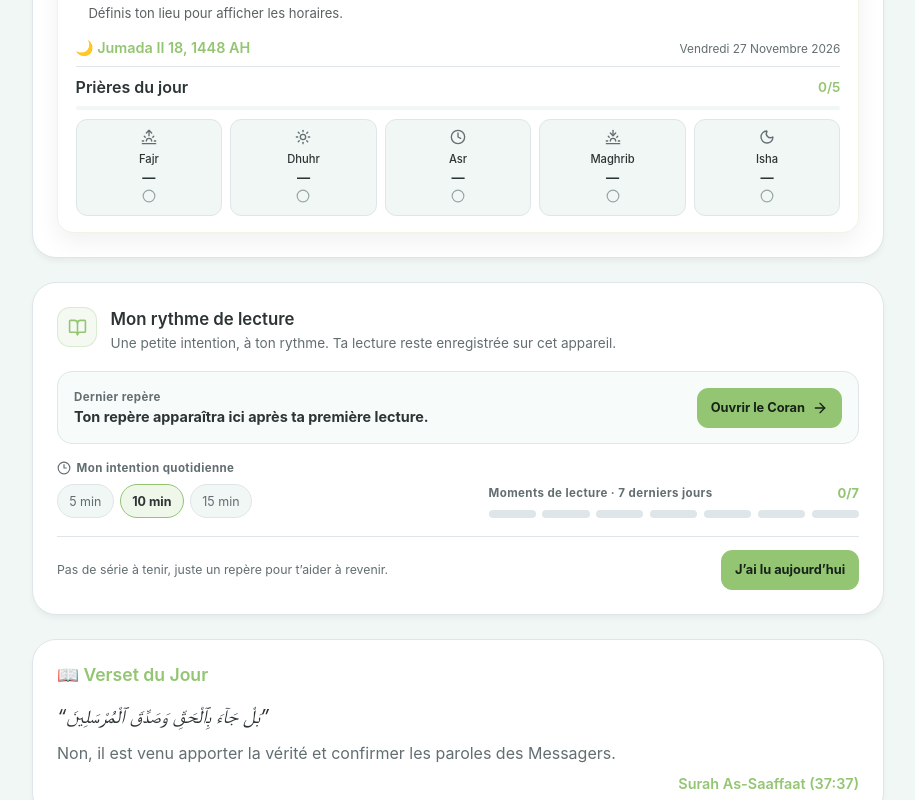
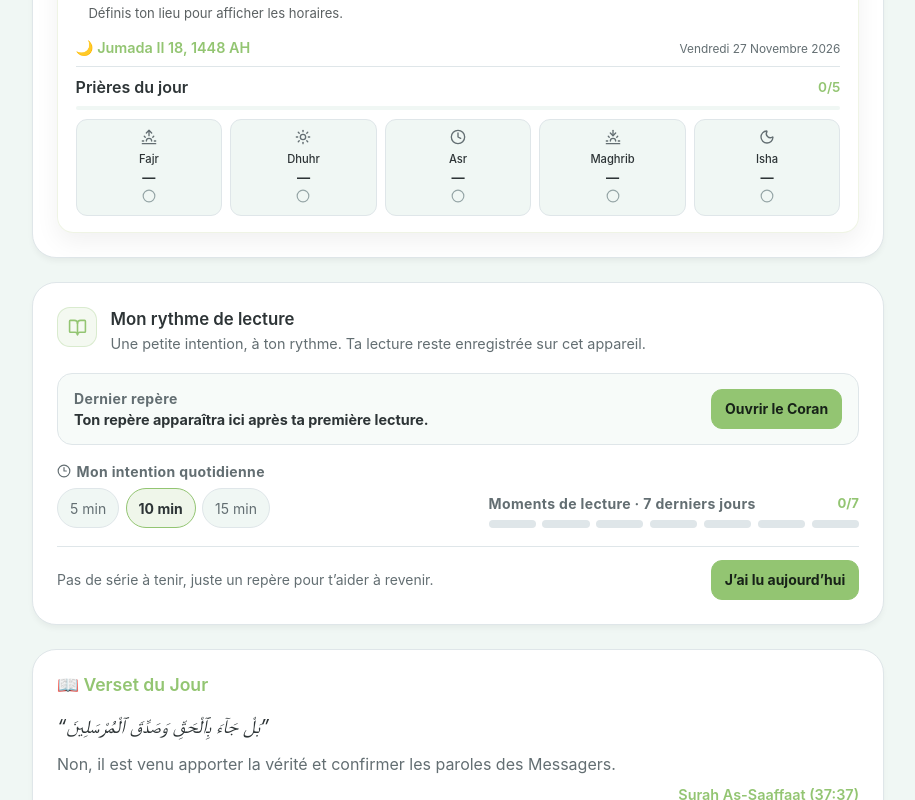
Before and after one commit to Younsko/Minarah-Companion, a Next.js app: page / in a window 1280 px wide. Shown: the part 494-1294 px from the top of the page, without its empty margins (182-1097 px from the left). Built offline with nearby package versions, Linux system fonts and the light colour scheme.

Commit message:
Polish reading rhythm accessibility

```diff
--- a/components/adult/DailyReadingCompanion.module.css
+++ b/components/adult/DailyReadingCompanion.module.css
@@ -24,7 +24,7 @@
 
 .heading { min-width: 0; }
 .heading h3 { margin: .1rem 0 .3rem; color: var(--color-text); font-size: 1.05rem; }
-.heading p { margin: 0; color: var(--color-text-muted); font-size: .85rem; line-height: 1.5; }
+.heading p { margin: 0; color: var(--color-text-muted); font-size: .9rem; line-height: 1.5; }
 
 .resumeRow {
   display: flex;
@@ -39,7 +39,7 @@
 
 .bookmark { display: grid; gap: .28rem; min-width: 0; }
 .bookmark strong { overflow: hidden; color: var(--color-text); font-size: .9rem; text-overflow: ellipsis; }
-.eyebrow { display: inline-flex; align-items: center; gap: .35rem; color: var(--color-text-muted); font-size: .72rem; font-weight: 700; letter-spacing: .035em; }
+.eyebrow { display: inline-flex; align-items: center; gap: .35rem; color: var(--color-text-muted); font-size: .875rem; font-weight: 700; letter-spacing: .025em; }
 
 .resumeButton, .markButton, .doneButton {
   display: inline-flex;
@@ -53,7 +53,7 @@
   background: var(--color-primary);
   color: #172218;
   font: inherit;
-  font-size: .8rem;
+  font-size: .875rem;
   font-weight: 700;
   cursor: pointer;
   transition: transform .18s ease, background .18s ease, border-color .18s ease;
@@ -65,7 +65,7 @@
 .footer { display: grid; grid-template-columns: minmax(0, 1fr) minmax(180px, .9fr); gap: 1.25rem; align-items: end; }
 .goalBlock, .weekBlock { display: grid; gap: .55rem; }
 .goalChoices { display: flex; gap: .4rem; flex-wrap: wrap; }
-.goalChoices button { min-height: 34px; border: 1px solid var(--color-border); border-radius: 999px; padding: .35rem .7rem; background: var(--color-bg); color: var(--color-text-muted); font: inherit; font-size: .78rem; cursor: pointer; }
+.goalChoices button { min-height: 40px; border: 1px solid var(--color-border); border-radius: 999px; padding: .4rem .75rem; background: var(--color-bg); color: var(--color-text-muted); font: inherit; font-size: .875rem; cursor: pointer; }
 .goalChoices button.goalActive { border-color: var(--color-primary); background: color-mix(in srgb, var(--color-primary) 15%, var(--color-surface)); color: var(--color-text); font-weight: 700; }
 .weekHeading { display: flex; align-items: center; justify-content: space-between; gap: .5rem; }
 .weekHeading strong { color: var(--color-primary); font-size: .82rem; }
@@ -74,7 +74,7 @@
 .dayDone { background: var(--color-primary); box-shadow: 0 0 0 1px color-mix(in srgb, var(--color-primary) 25%, transparent); }
 
 .markRow { display: flex; align-items: center; justify-content: space-between; gap: .85rem; padding-top: .8rem; border-top: 1px solid var(--color-border); }
-.encouragement, .markedMessage { color: var(--color-text-muted); font-size: .77rem; line-height: 1.45; }
+.encouragement, .markedMessage { color: var(--color-text-muted); font-size: .875rem; line-height: 1.45; }
 .markedMessage { color: var(--color-primary); font-weight: 700; }
 .doneButton { border-color: var(--color-border); background: var(--color-surface); color: var(--color-text); }
 
--- a/components/adult/DailyReadingCompanion.tsx
+++ b/components/adult/DailyReadingCompanion.tsx
@@ -1,7 +1,7 @@
 'use client';
 
 import { useEffect, useMemo, useState } from 'react';
-import { ArrowRight, BookOpen, Check, Clock3 } from 'lucide-react';
+import { BookOpen, Check, Clock3 } from 'lucide-react';
 import tzLookup from '@photostructure/tz-lookup';
 import { localState } from '@/lib/local-state';
 import { useI18n } from '@/lib/i18n-context';
@@ -133,7 +133,7 @@ export default function DailyReadingCompanion() {
           <strong>{bookmark ? `${bookmark.surahName} · ${french ? 'verset' : arabic ? 'آية' : 'verse'} ${bookmark.ayahNumber}` : labels.noBookmark}</strong>
         </div>
         <button type="button" className={styles.resumeButton} onClick={openBookmark}>
-          <span>{bookmark ? labels.resume : labels.start}</span><ArrowRight size={16} aria-hidden="true" />
+          <span>{bookmark ? labels.resume : labels.start}</span>
         </button>
       </div>
 
@@ -147,7 +147,7 @@ export default function DailyReadingCompanion() {
 
         <div className={styles.weekBlock}>
           <div className={styles.weekHeading}><span className={styles.eyebrow}>{labels.thisWeek}</span><strong>{completedThisWeek}/7</strong></div>
-          <div className={styles.weekDots} aria-label={`${completedThisWeek} ${french ? 'sur 7 cette semaine' : arabic ? 'من ٧ هذا الأسبوع' : 'of 7 this week'}`}>
+          <div className={styles.weekDots} role="img" aria-label={`${completedThisWeek} ${french ? 'sur 7 des derniers jours' : arabic ? 'من آخر ٧ أيام' : 'of the last 7 days'}`}>
             {week.map(day => <span key={day} className={completedDays[day] ? styles.dayDone : styles.dayDot} title={day} />)}
           </div>
         </div>
```
